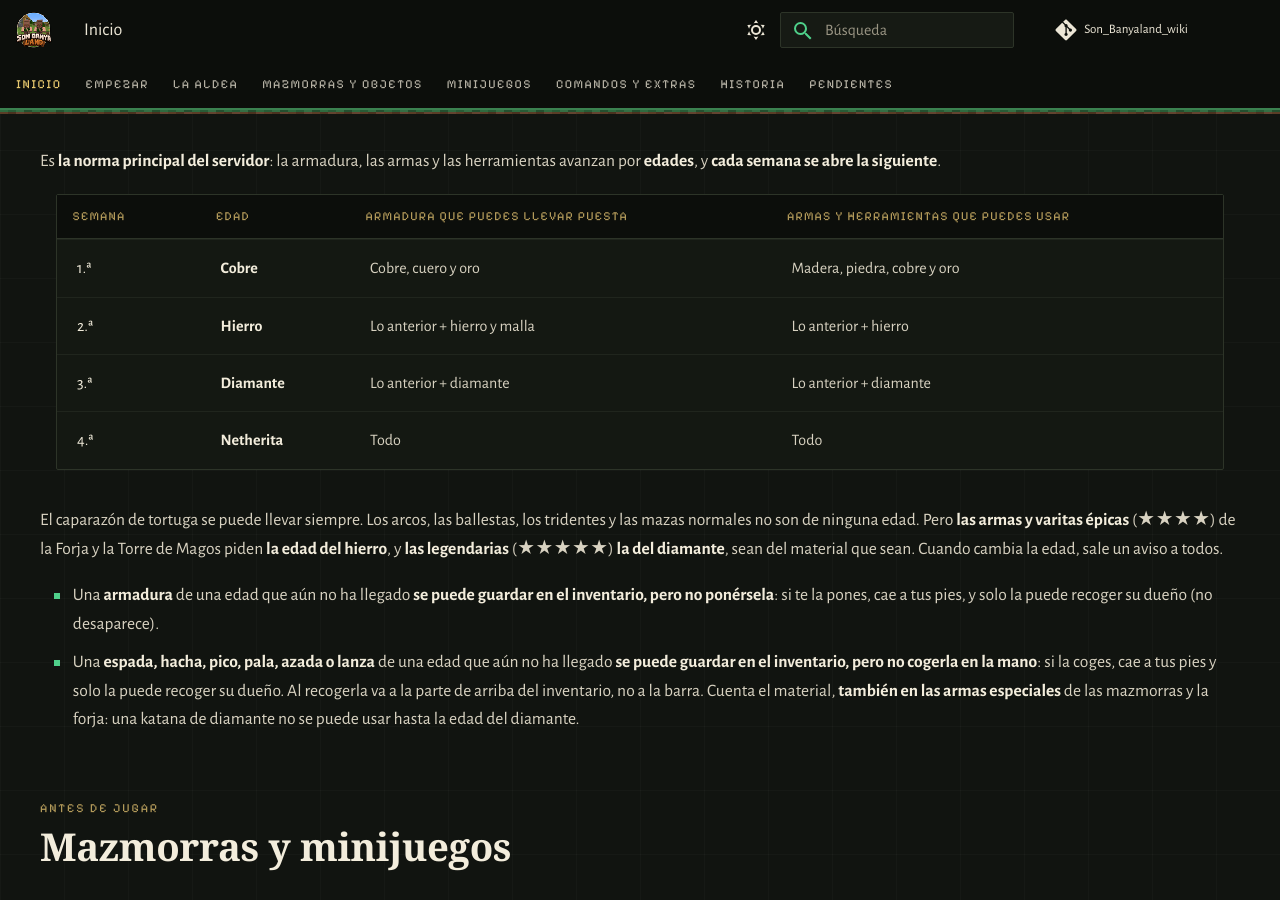
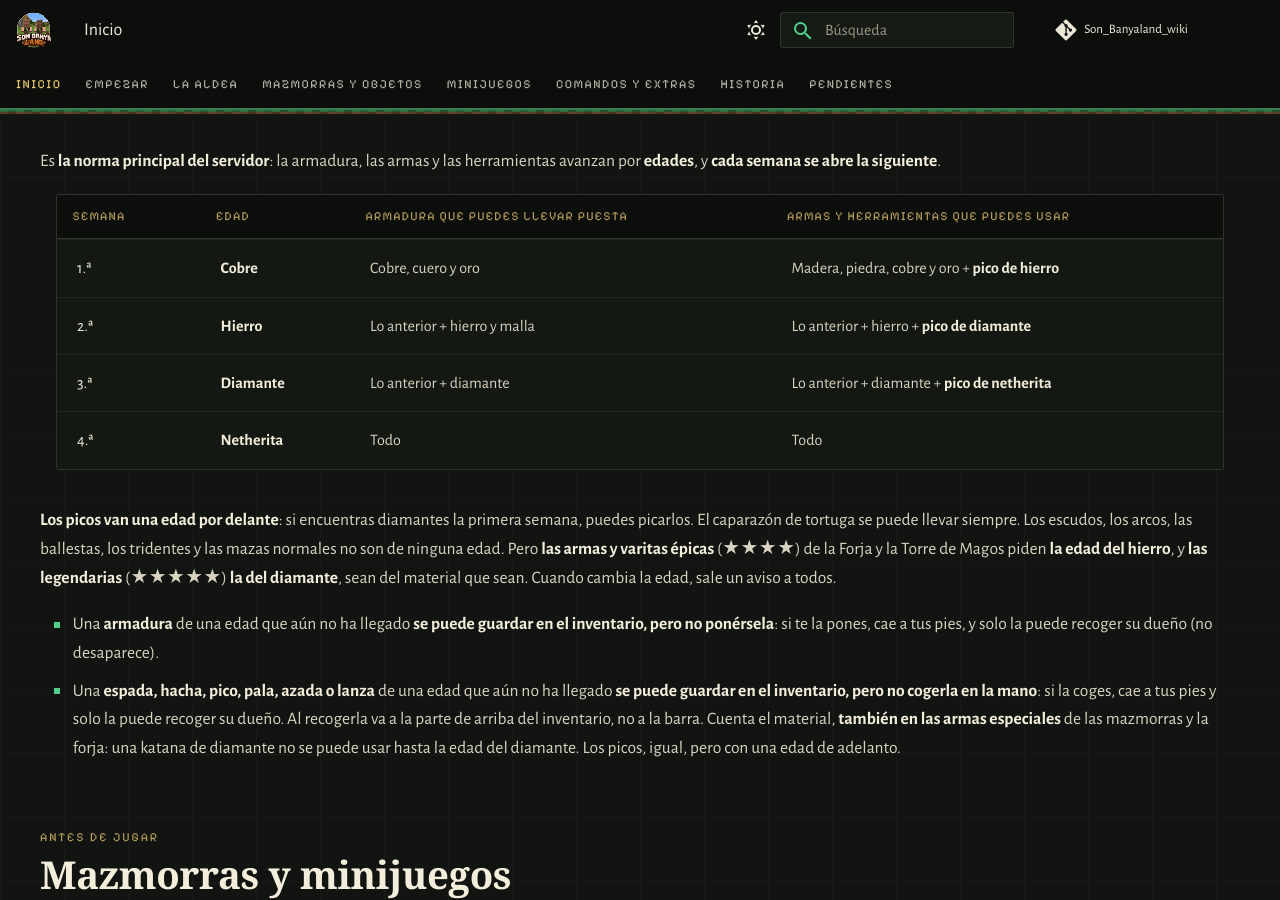
Before and after one commit to PigPilgrim/Son_Banyaland_wiki, an MkDocs documentation site: the page built from docs/index.md, in a window 1280 px wide and 900 px high, scrolled down 3235 px. Built offline with MkDocs 1.6.1 and Material for MkDocs 9.7.7, drawn with Linux system fonts in a browser that asks for light colours; some web fonts are replaced; comment, search, counter and statistics services are not loaded.

Commit message:
Edades: picos con una edad de adelanto y escudos sin edad
Co-Authored-By: Claude Opus 5.5 <noreply@anthropic.com>

```diff
--- a/docs/index.md
+++ b/docs/index.md
@@ -191,12 +191,13 @@ semana se abre la siguiente**.
 
 | Semana | Edad | Armadura que puedes llevar puesta | Armas y herramientas que puedes usar |
 |---|---|---|---|
-| 1.ª | **Cobre** | Cobre, cuero y oro | Madera, piedra, cobre y oro |
-| 2.ª | **Hierro** | Lo anterior + hierro y malla | Lo anterior + hierro |
-| 3.ª | **Diamante** | Lo anterior + diamante | Lo anterior + diamante |
+| 1.ª | **Cobre** | Cobre, cuero y oro | Madera, piedra, cobre y oro + **pico de hierro** |
+| 2.ª | **Hierro** | Lo anterior + hierro y malla | Lo anterior + hierro + **pico de diamante** |
+| 3.ª | **Diamante** | Lo anterior + diamante | Lo anterior + diamante + **pico de netherita** |
 | 4.ª | **Netherita** | Todo | Todo |
 
-El caparazón de tortuga se puede llevar siempre. Los arcos, las ballestas, los tridentes y las mazas normales no son de
+**Los picos van una edad por delante**: si encuentras diamantes la primera semana, puedes picarlos. El caparazón de
+tortuga se puede llevar siempre. Los escudos, los arcos, las ballestas, los tridentes y las mazas normales no son de
 ninguna edad. Pero **las armas y varitas épicas** (★★★★) de la Forja y la Torre de Magos piden **la edad del hierro**, y
 **las legendarias** (★★★★★) **la del diamante**, sean del material que sean. Cuando cambia la edad, sale un aviso a todos.
 
@@ -205,7 +206,8 @@ ninguna edad. Pero **las armas y varitas épicas** (★★★★) de la Forja y
 - Una **espada, hacha, pico, pala, azada o lanza** de una edad que aún no ha llegado **se puede guardar en el
   inventario, pero no cogerla en la mano**: si la coges, cae a tus pies y solo la puede recoger su dueño. Al recogerla
   va a la parte de arriba del inventario, no a la barra. Cuenta el material, **también en las armas especiales** de
-  las mazmorras y la forja: una katana de diamante no se puede usar hasta la edad del diamante.
+  las mazmorras y la forja: una katana de diamante no se puede usar hasta la edad del diamante. Los picos, igual, pero
+  con una edad de adelanto.
 </div>
 
 <div class="sb-seccion" markdown>
```
Also changed, not shown: docs/mazmorras.md (+2 -2 lines).
